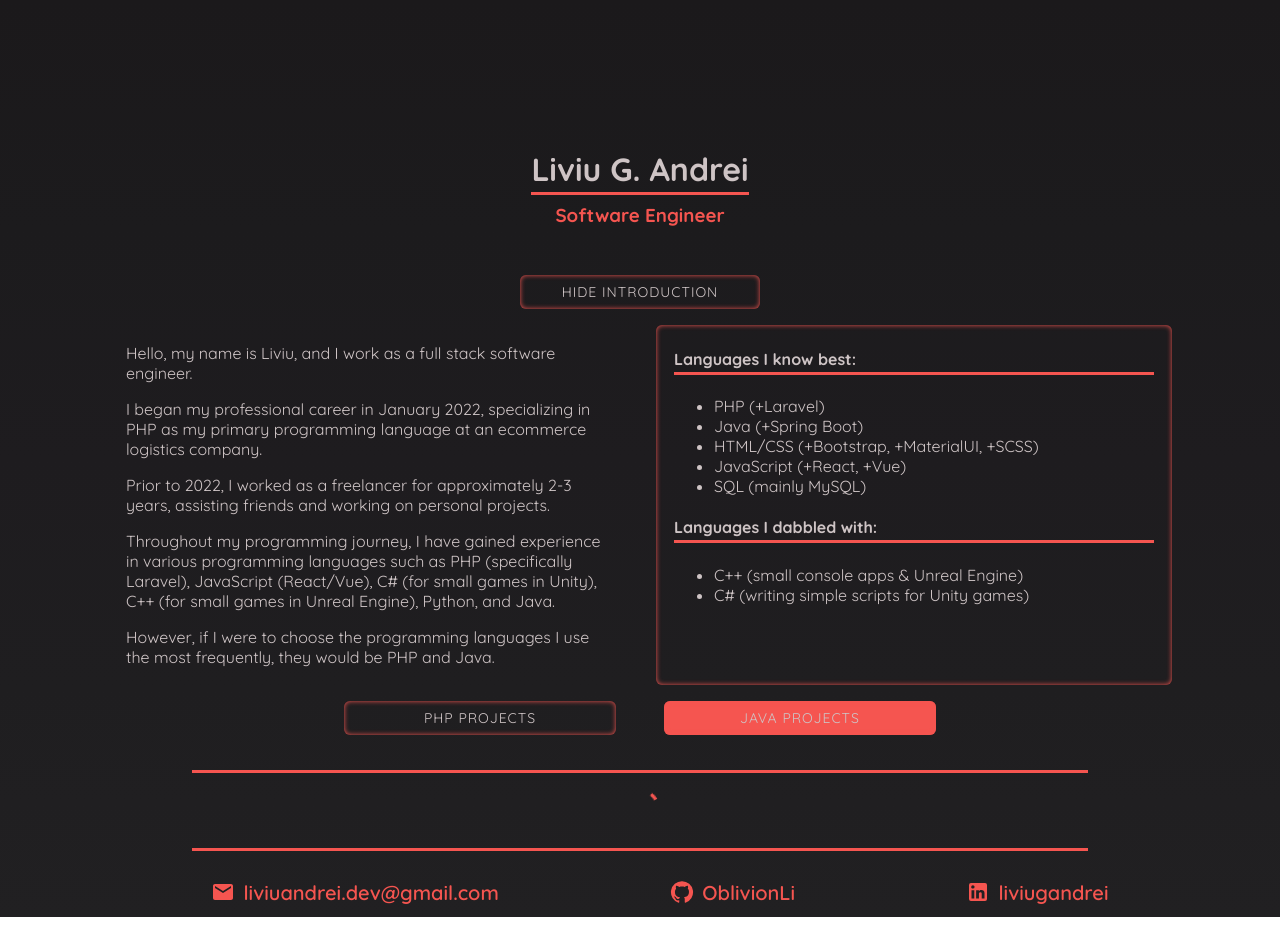
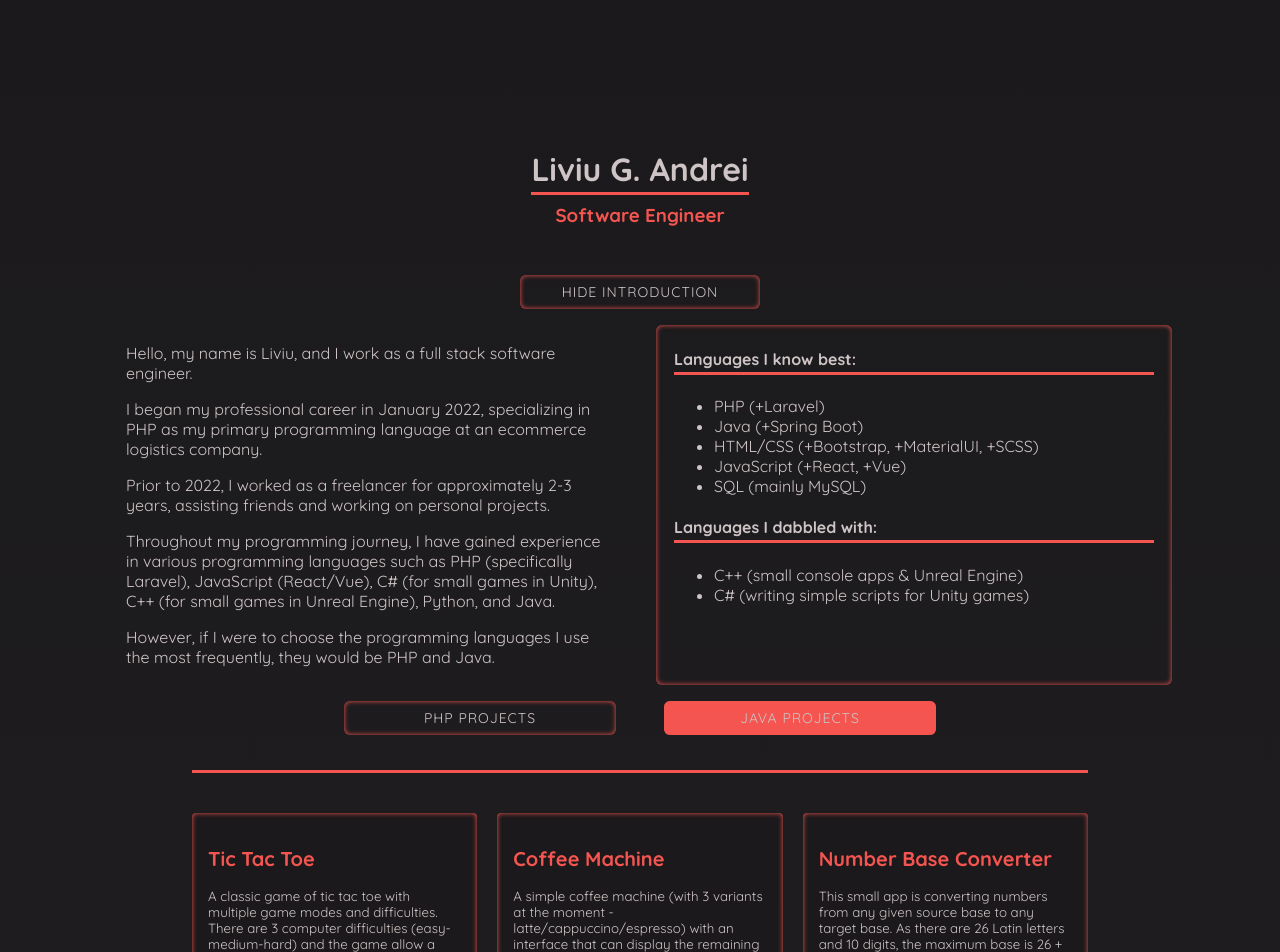
Before and after one commit to OblivionLi/portfolio, a React (Create React App) app: page /java-projects in a window 1280 px wide. Shown: the top 952 px of the page. Before the commit the page ends 917 px from the top, so only its background shows below. Built offline with nearby package versions, Linux system fonts and the light colour scheme.

Commit message:
fix loader infinite loading

```diff
--- a/src/JavaProjects.tsx
+++ b/src/JavaProjects.tsx
@@ -21,8 +21,7 @@ function JavaProjects() {
 
     return (
         <div className="content">
-            {true ? (
-            // {data == null ? (
+            {data == null ? (
                 <div className="loader">
                     <Box sx={{display: 'flex'}}>
                         <CircularProgress className="circular-loader" />
```
